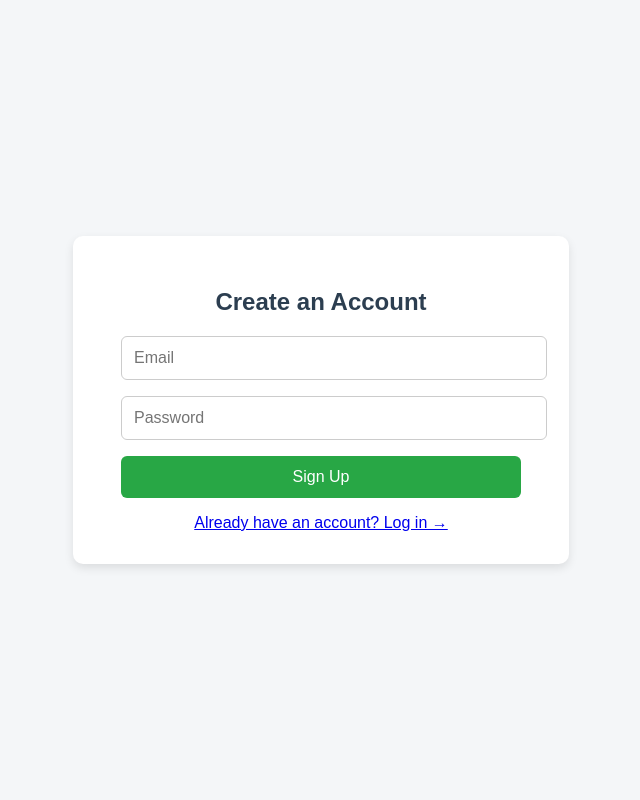
After one commit to akhalifaa/resume-analyzer-dashboard, a Flask app: page /signup in a window 1280 px wide. The commit adds this page. Shown: the whole page, without its empty margins (319-959 px from the left). Run offline with Flask 3, Linux system fonts and the light colour scheme.

```diff
--- /dev/null
+++ b/templates/signup.html
@@ -0,0 +1,91 @@
+<!DOCTYPE html>
+<html lang="en">
+<head>
+    <meta charset="UTF-8">
+    <title>Sign Up</title>
+    <style>
+        body {
+            font-family: Arial, sans-serif;
+            background-color: #f4f6f8;
+            display: flex;
+            justify-content: center;
+            align-items: center;
+            height: 100vh;
+            margin: 0;
+        }
+
+        .container {
+            background: #fff;
+            padding: 2rem 3rem;
+            border-radius: 10px;
+            box-shadow: 0 4px 10px rgba(0,0,0,0.1);
+            max-width: 400px;
+            width: 100%;
+        }
+
+        h2 {
+            text-align: center;
+            color: #2c3e50;
+        }
+
+        input[type="text"], input[type="password"] {
+            width: 100%;
+            padding: 0.75rem;
+            margin-bottom: 1rem;
+            border: 1px solid #ccc;
+            border-radius: 6px;
+            font-size: 1rem;
+        }
+
+        input[type="submit"] {
+            width: 100%;
+            padding: 0.75rem;
+            background-color: #28a745;
+            color: white;
+            border: none;
+            border-radius: 6px;
+            font-size: 1rem;
+            cursor: pointer;
+        }
+
+        input[type="submit"]:hover {
+            background-color: #218838;
+        }
+
+        .link {
+            text-align: center;
+            margin-top: 1rem;
+        }
+
+        ul {
+            color: red;
+            padding-left: 1.2rem;
+        }
+    </style>
+</head>
+<body>
+    <div class="container">
+        <h2>Create an Account</h2>
+
+        {% with messages = get_flashed_messages() %}
+            {% if messages %}
+                <ul>
+                    {% for message in messages %}
+                        <li>{{ message }}</li>
+                    {% endfor %}
+                </ul>
+            {% endif %}
+        {% endwith %}
+
+        <form method="post">
+            <input type="text" name="email" placeholder="Email" required>
+            <input type="password" name="password" placeholder="Password" required>
+            <input type="submit" value="Sign Up">
+        </form>
+
+        <div class="link">
+            <a href="/login">Already have an account? Log in →</a>
+        </div>
+    </div>
+</body>
+</html>
```
Also changed, not shown: templates/index.html (+26 -0 lines), templates/login.html (added, +82 -0 lines), templates/results.html (+29 -0 lines).
